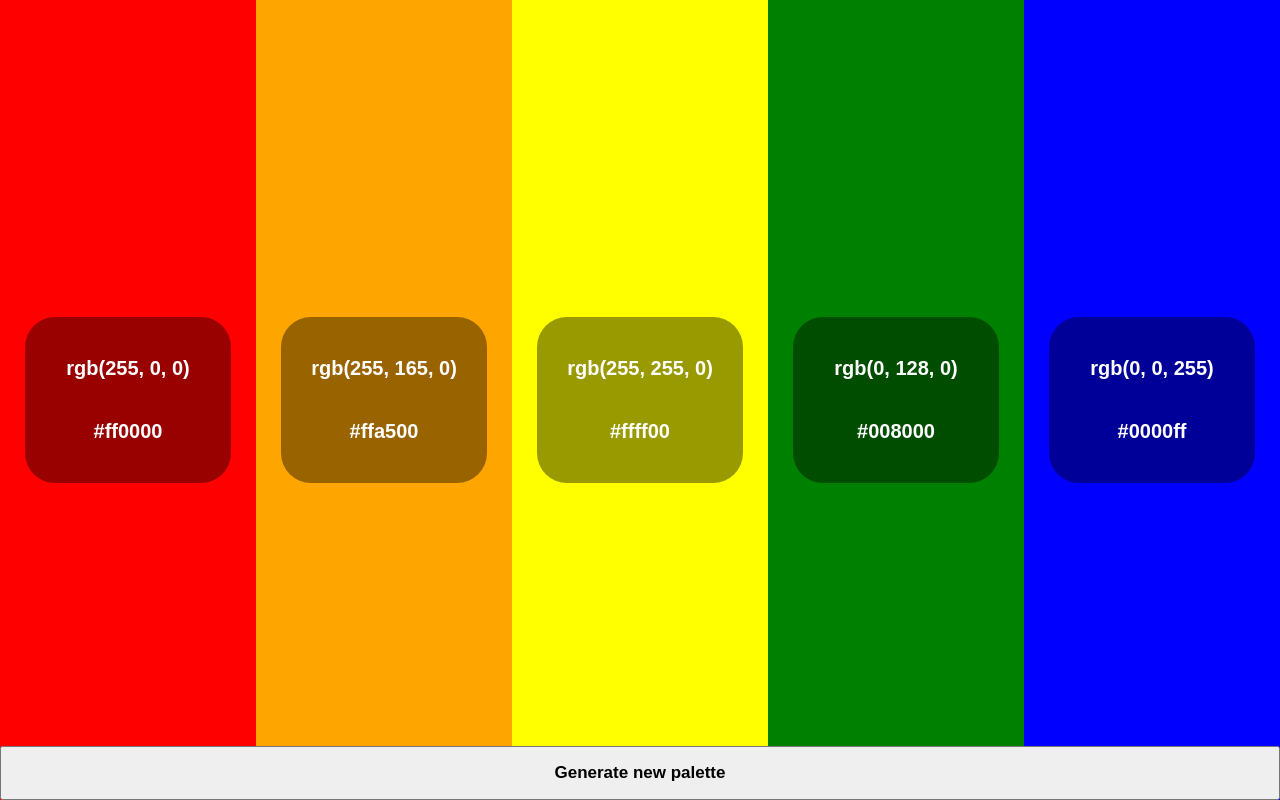
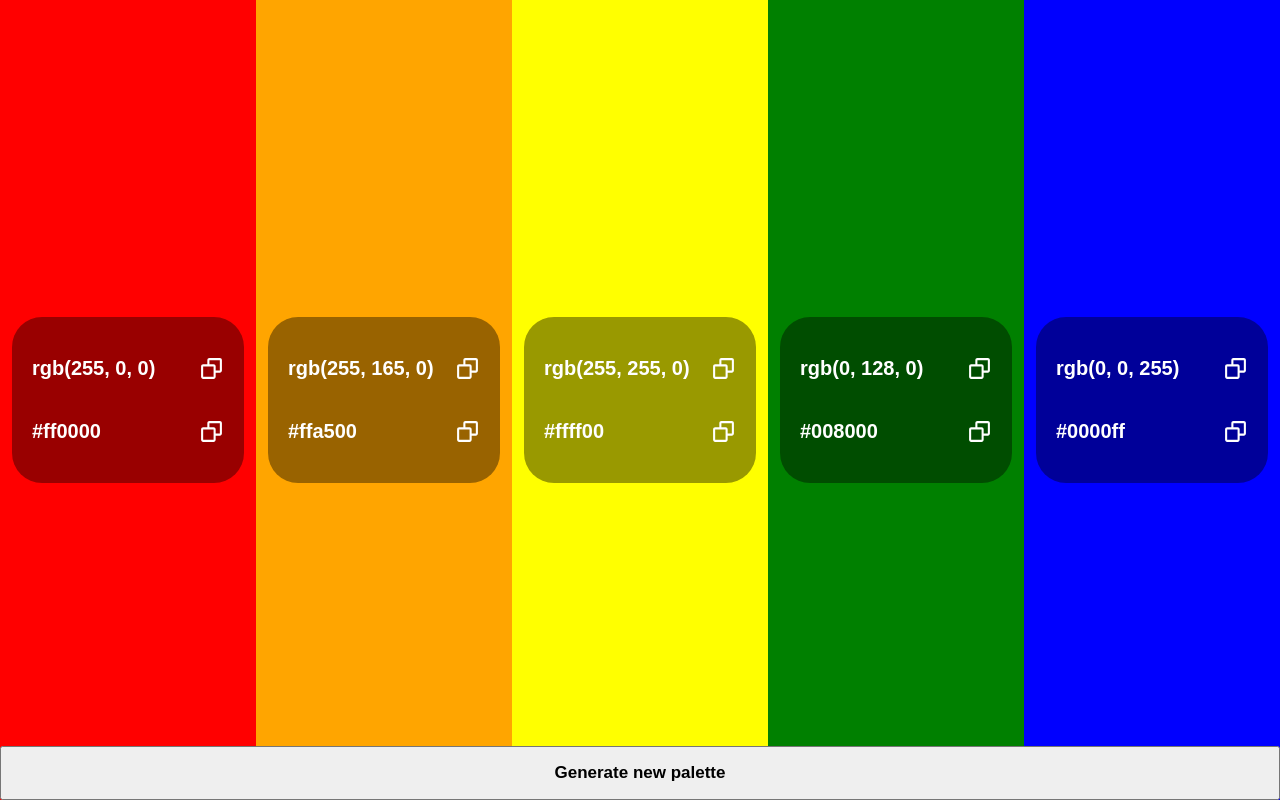
Before and after one commit to GarnierLenny/internship-technical-test, a React (Create React App) app in the folder part-2/: page / in a window 1280 px wide. Built offline with nearby package versions, Linux system fonts and the light colour scheme; the HTML template or start-up script is replaced by a standard one.

Commit message:
FEAT - copy rgb/hex buttons

```diff
--- a/part-2/package.json
+++ b/part-2/package.json
@@ -12,6 +12,8 @@
     "@types/react-dom": "^18.3.0",
     "react": "^18.3.1",
     "react-dom": "^18.3.1",
+    "react-hot-toast": "^2.4.1",
+    "react-icons": "^5.2.1",
     "react-scripts": "5.0.1",
     "typescript": "^4.9.5",
     "web-vitals": "^2.1.4"
@@ -39,5 +41,8 @@
       "last 1 firefox version",
       "last 1 safari version"
     ]
+  },
+  "devDependencies": {
+    "@babel/plugin-proposal-private-property-in-object": "^7.21.11"
   }
 }
--- a/part-2/src/App.styles.ts
+++ b/part-2/src/App.styles.ts
@@ -14,7 +14,7 @@ export const styles = {
     backgroundColor: "rgb(0, 0, 0, 0.4)",
     padding: "20px",
     borderRadius: "30px",
-    width: "65%",
+    width: "75%",
     alignItems: "center",
     justifyContent: "center",
   },
@@ -26,4 +26,10 @@ export const styles = {
     fontWeight: '600',
     fontSize: 17,
   },
+  subTextContainer: {
+    display: 'flex',
+    alignItems: 'center',
+    justifyContent: 'space-between',
+    width: '100%'
+  },
 };
--- a/part-2/src/App.tsx
+++ b/part-2/src/App.tsx
@@ -1,5 +1,7 @@
 import React, { useState } from 'react';
 import { styles } from './App.styles';
+import { BiCopy } from 'react-icons/bi';
+import toast, { Toaster } from 'react-hot-toast';
 
 function App() {
   const [colors, setColors] = useState<string[]>([
@@ -37,14 +39,28 @@ function App() {
     return data;
   };
 
+
+  const copyToClipboard = (text: string) => {
+    navigator.clipboard.writeText(text);
+    toast.success('Copied to clipboard!');
+  };
+
   return (
     <div style={{display: 'flex'}}>
+      <Toaster />
       {colors.map((bgColor, index) => {
+        const hexColor: string = rgbToHex(bgColor.split(',').map(character => parseInt(character)));
         return (
         <div style={{...styles.section, backgroundColor: `rgb(${bgColor})`}} key={index}>
           <div style={{...styles.textContainer, flexDirection: "column"}}>
-            <p>{`rgb(${bgColor})`}</p>
-            <p>{rgbToHex(bgColor.split(',').map(character => parseInt(character)))}</p>
+            <div style={styles.subTextContainer}>
+              <p>{`rgb(${bgColor})`}</p>
+              <BiCopy onClick={() => copyToClipboard(`rgb(${bgColor})`)} style={{cursor: 'pointer'}} size={25} />
+            </div>
+            <div style={styles.subTextContainer}>
+              <p>{hexColor}</p>
+              <BiCopy onClick={() => copyToClipboard(hexColor)} style={{cursor: 'pointer'}} size={25} />
+            </div>
           </div>
         </div>
       )})}
```
Also changed, not shown: 2 other files (tests, documents, lock files or other folders).
